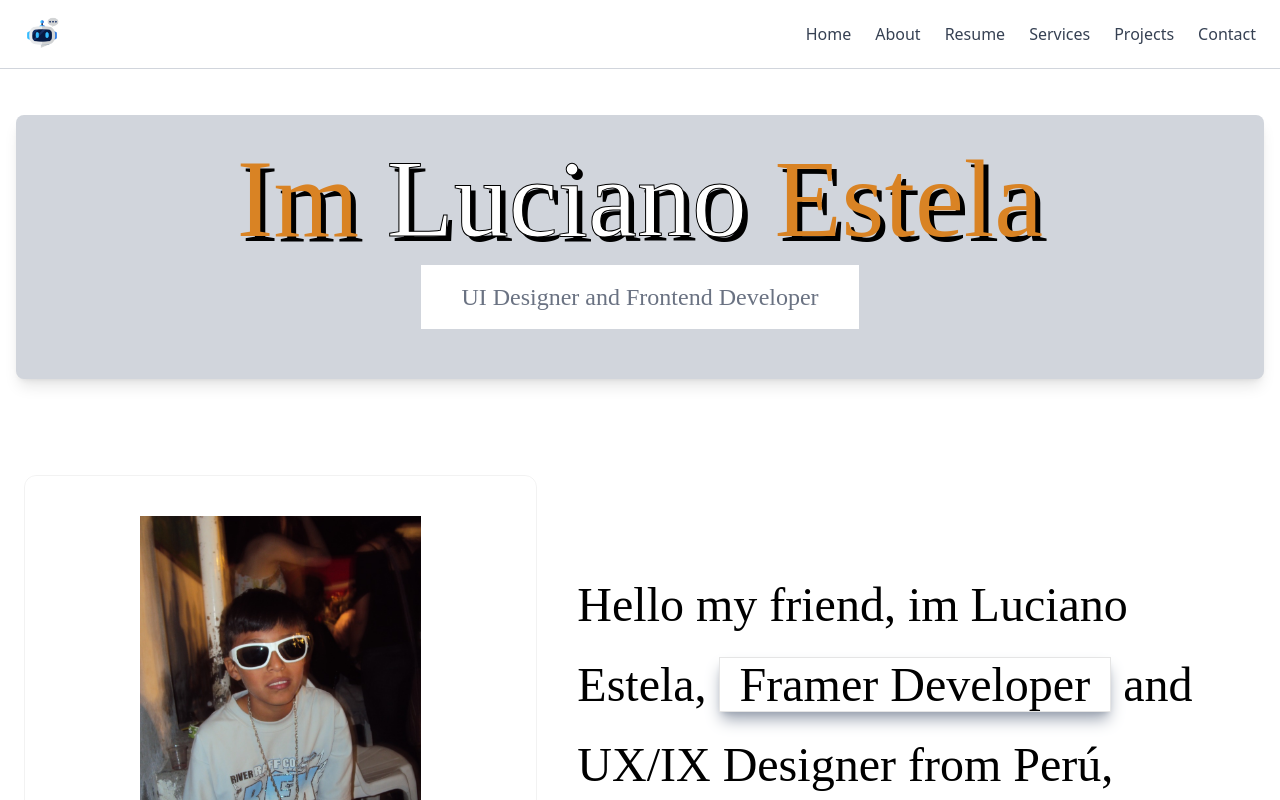
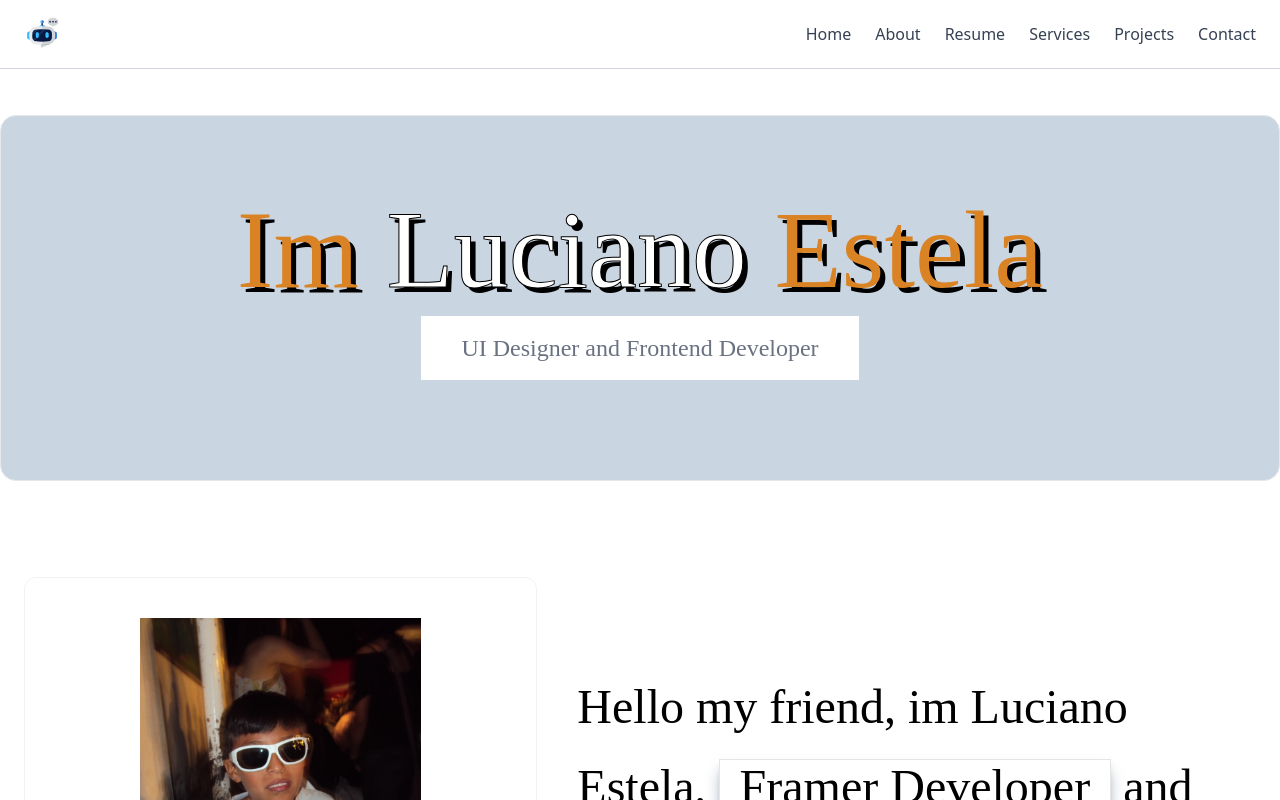
Before and after one commit to LUCIANO131231/PageCV, a React (Vite) app: page / in a window 1280 px wide. Shown: the top 800 px of the page. Built offline with nearby package versions, Linux system fonts and the light colour scheme; a web font is replaced by a local one.

Commit message:
Actualizar componente Banner: mejorar estilos y ajustar diseño del contenedor

```diff
--- a/src/components/Banner.jsx
+++ b/src/components/Banner.jsx
@@ -3,8 +3,8 @@ import SlideUp from "./animations/Slideup"
 const Banner = () => {
   return (
     <section id="home" className="pt-[115px]">
-      <div className="container mx-auto px-4">
-        <div className="bg-gray-300 shadow-lg rounded-lg p-[50px] relative">
+      <div className="container mx-auto">
+        <div className="bg-slate-300 rounded-2xl px-[50px] py-[100px] border border-gray-200">
           <div className="flex justify-center">
             <div className="w-full">
               <SlideUp>
```
